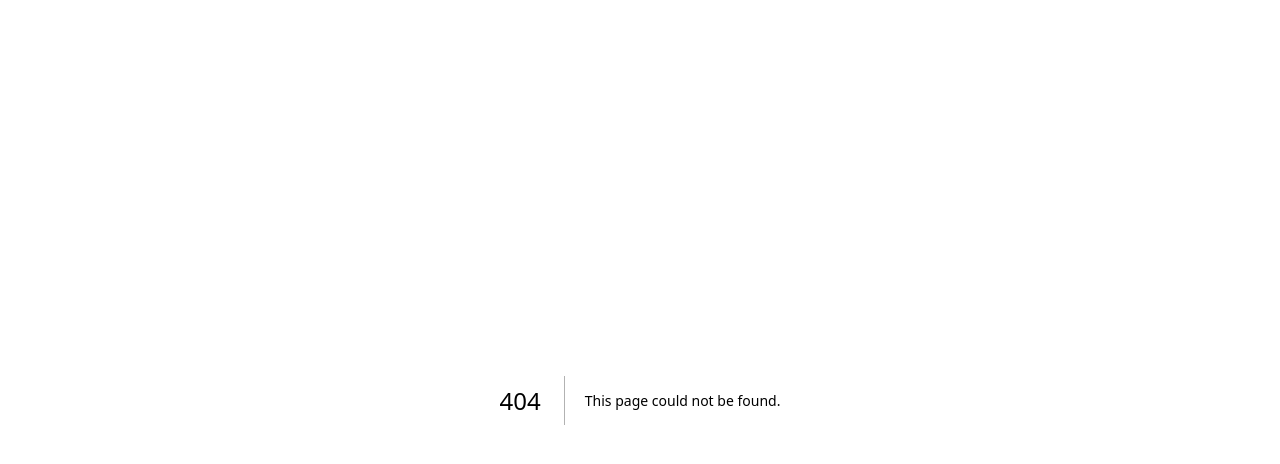
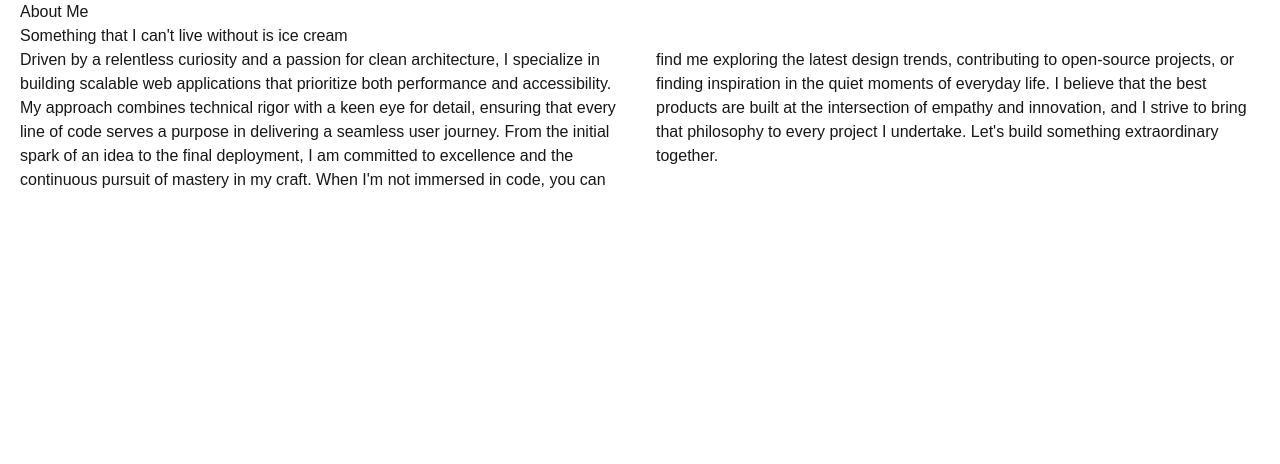
Before and after one commit to Pluto596Polite/my-portfolio, a Next.js app: page /about in a window 1280 px wide. Before the commit this address had no page. Shown: the top 464 px of the page. Built offline with nearby package versions, Linux system fonts and the light colour scheme.

Commit message:
feat: implement initial homepage and about pages for the portfolio website.

```diff
--- /dev/null
+++ b/src/app/about/page.tsx
@@ -0,0 +1,14 @@
+export default function AboutMe() {
+    return (
+        <div className="container mx-auto px-5">
+            <h1>About Me</h1>
+            <h2>Something that I can't live without is ice cream</h2>
+            <p className="columns-2 gap-8">
+                Driven by a relentless curiosity and a passion for clean architecture, I specialize in building scalable web applications that prioritize both performance and accessibility. My approach combines technical rigor with a keen eye for detail, ensuring that every line of code serves a purpose in delivering a seamless user journey. From the initial spark of an idea to the final deployment, I am committed to excellence and the continuous pursuit of mastery in my craft.
+
+                When I'm not immersed in code, you can find me exploring the latest design trends, contributing to open-source projects, or finding inspiration in the quiet moments of everyday life. I believe that the best products are built at the intersection of empathy and innovation, and I strive to bring that philosophy to every project I undertake. Let's build something extraordinary together.
+
+            </p>
+        </div>
+    );
+}
--- a/src/app/page.tsx
+++ b/src/app/page.tsx
@@ -1,4 +1,5 @@
 import Image from "next/image";
+import Link from "next/link";
 
 export default function Home() {
   return (
@@ -58,6 +59,12 @@
           >
             Documentation
           </a>
+          <Link
+            href="src/app/about-me.tsx"
+            className="flex h-12 w-full items-center justify-center rounded-full border border-solid border-black/[.08] px-5 transition-colors hover:border-transparent hover:bg-black/[.04] dark:border-white/[.145] dark:hover:bg-[#1a1a1a] md:w-[158px]"
+          >
+            About
+          </Link>
         </div>
       </main>
     </div>
```
